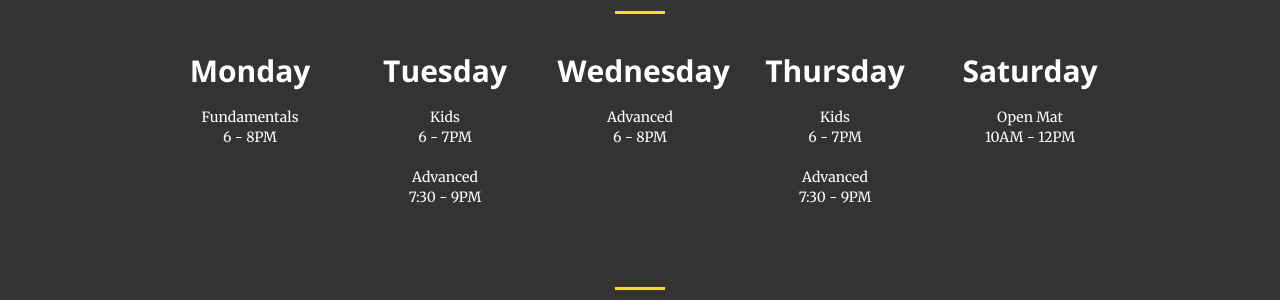
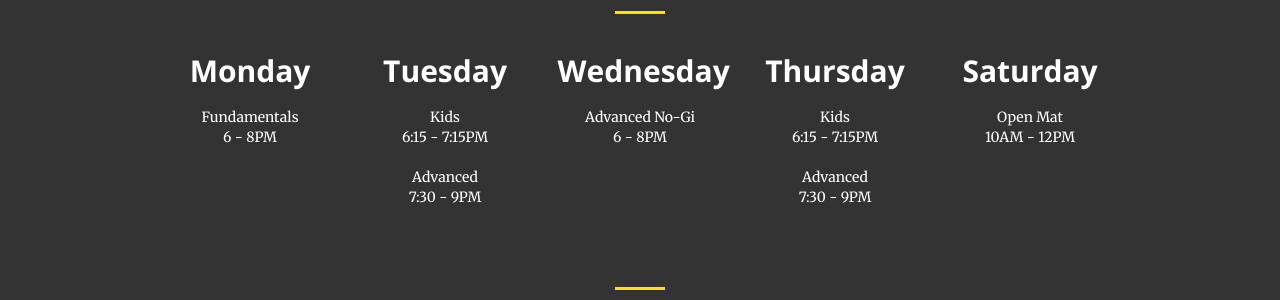
Before and after one commit to gmbjjwnc68/gmbjjwnc68.github.io, a Jekyll site: the page built from schedule.html, in a window 1280 px wide and 900 px high, scrolled down 892 px. Shown: the part 152-452 px from the top of the window. Built offline with Jekyll 4.4.1, drawn with Linux system fonts in a browser that asks for light colours.

Commit message:
Fix schedule typos

```diff
--- a/_includes/class_schedule.html
+++ b/_includes/class_schedule.html
@@ -62,7 +62,7 @@
                         <br>
                         <ul>
                             <li>Kids</li>
-                            <li>6 - 7PM</li>
+                            <li>6:15 - 7:15PM</li>
                             <br>
                             <li>Advanced</li>
                             <li>7:30 - 9PM</li>
@@ -73,7 +73,7 @@
                         <h2><b>Wednesday</b></h2>
                         <br>
                         <ul>
-                            <li>Advanced</li>
+                            <li>Advanced No-Gi</li>
                             <li>6 - 8PM</li>
                         </ul>
                         <br><br><br>
@@ -83,7 +83,7 @@
                         <br>
                         <ul>
                             <li>Kids</li>
-                            <li>6 - 7PM</li>
+                            <li>6:15 - 7:15PM</li>
                             <br>
                             <li>Advanced</li>
                             <li>7:30 - 9PM</li>
```
